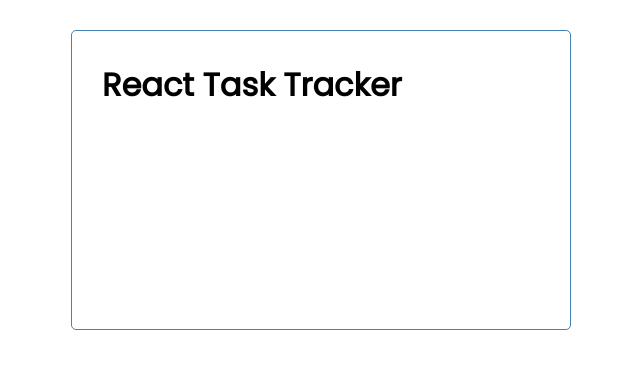
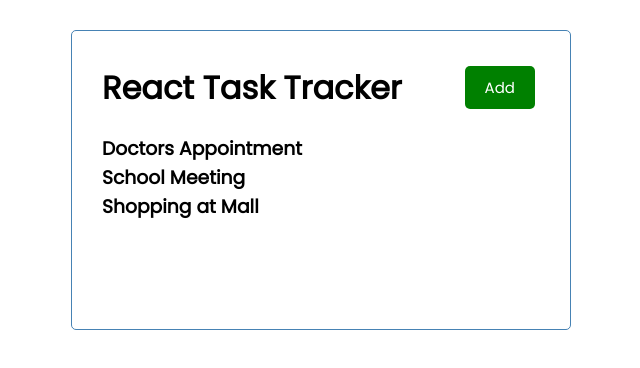
Before and after one commit to JuJu2181/React-Projects, a React (Create React App) app in the folder task-tracker/: page / in a window 1280 px wide. Shown: the top 368 px of the page, without its empty margins (319-959 px from the left). Built offline with nearby package versions, Linux system fonts and the light colour scheme.

Commit message:
Added tasks

```diff
--- a/task-tracker/src/App.js
+++ b/task-tracker/src/App.js
@@ -1,9 +1,11 @@
 import Header from './components/Header';
+import Tasks from './components/Tasks';
 
 export default function App() {
   return (
     <div className="container">
-      <Header/>
+      <Header />
+      <Tasks/>
     </div>
   );
 }
--- /dev/null
+++ b/task-tracker/src/components/Button.jsx
@@ -0,0 +1,29 @@
+import React from "react";
+import PropTypes from 'prop-types'
+
+function Button(props) {
+
+    const btnStyles = {
+        backgroundColor: props.color
+    };
+
+    const handleClick = () => {
+        console.log('clicked');
+    }
+
+    return <button className="btn" style={btnStyles} onClick={ handleClick}>
+        {props.text}
+    </button>;
+}
+
+Button.defaultProps = {
+    color: 'steelblue'
+}
+
+Button.propTypes = {
+    text: PropTypes.string.isRequired,
+    color: PropTypes.string,
+    onClick: PropTypes.func,
+}
+
+export default Button;
--- a/task-tracker/src/components/Header.jsx
+++ b/task-tracker/src/components/Header.jsx
@@ -1,11 +1,13 @@
 import React from "react";
+import Button from "./Button";
 // for defining props types
 import PropTypes from 'prop-types'
 
 function Header(props) {
     return (
-        <header>
+        <header className="header">
             <h1>{props.title}</h1>
+            <Button color='green' text='Add'/>
         </header>
     );
 }
--- /dev/null
+++ b/task-tracker/src/components/Tasks.jsx
@@ -0,0 +1,16 @@
+import React from "react";
+import tasks from "../tasksdata";
+
+console.log(tasks);
+
+function Tasks() {
+    return (
+        <>
+            {tasks.map((task) => {
+                return <h3>{task.text}</h3>;
+            })}
+        </>
+    );
+}
+
+export default Tasks;
--- /dev/null
+++ b/task-tracker/src/tasksdata.js
@@ -0,0 +1,22 @@
+const tasks = [
+    {
+        id: 1,
+        text: "Doctors Appointment",
+        day: "Feb 5th at 2:30pm",
+        reminder: true,
+    },
+    {
+        id: 2,
+        text: "School Meeting",
+        day: "Feb 6th at 2:30pm",
+        reminder: true,
+    },
+    {
+        id: 3,
+        text: "Shopping at Mall",
+        day: "Feb 5th at 4:30pm",
+        reminder: false,
+    }
+]
+
+export default tasks;
```
